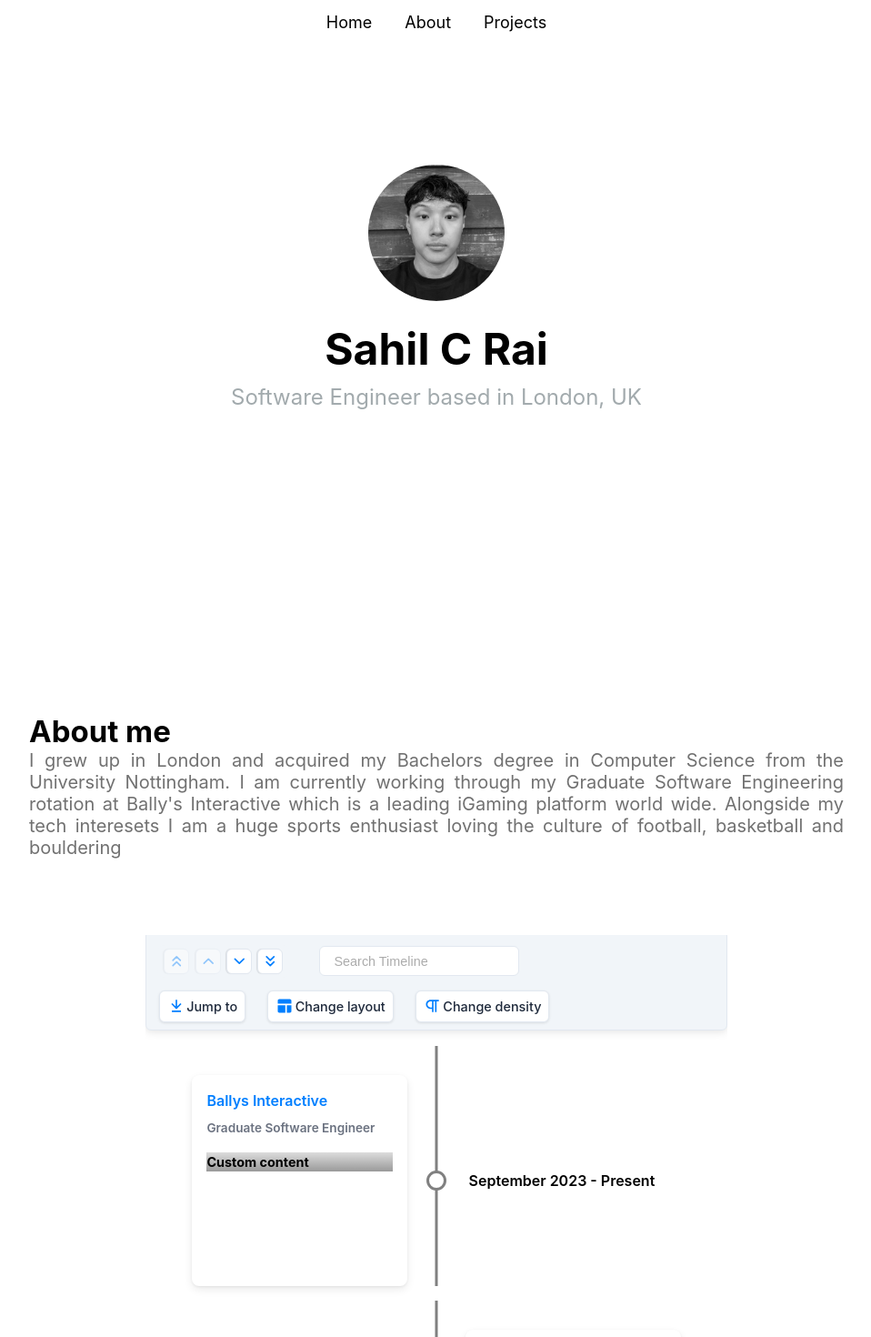
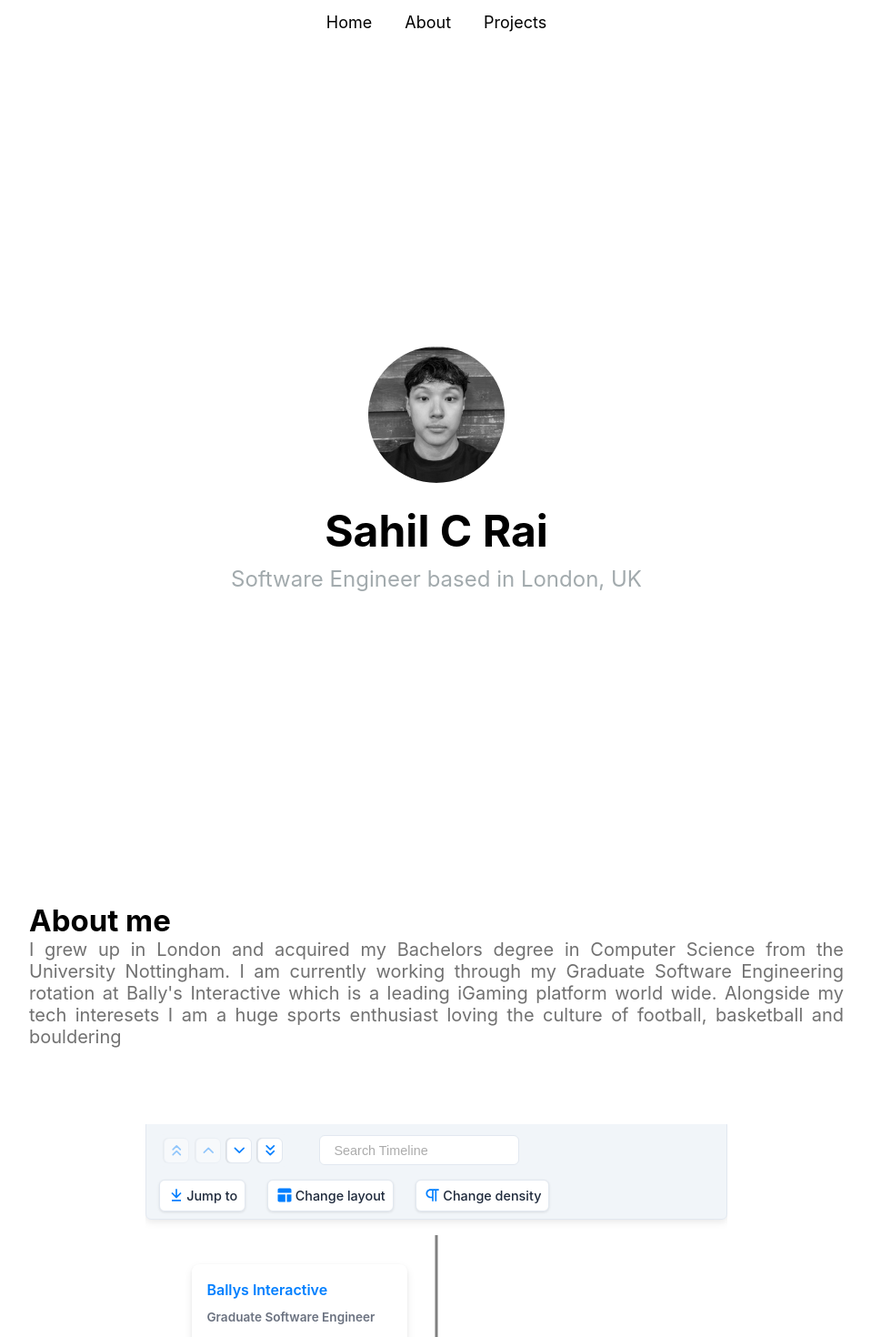
Before and after one commit to SahilRai22/my-portfolio, a React (Create React App) app: page / in a window 1280 px wide. Shown: the top 1470 px of the page at 91% size, without its empty margins (160-1118 px from the left). Built offline with nearby package versions, Linux system fonts and the light colour scheme.

Commit message:
tweak: changes in sizing for components

```diff
--- a/src/components/about/about.css
+++ b/src/components/about/about.css
@@ -1,12 +1,12 @@
 .about-container {
   display: grid;
 
-  height: 110vh;
+  height: 100vh;
   font-size: 22px;
 }
 
 .title {
-  margin-top: 20%;
+  margin-top: 5%;
   margin-bottom: 0%;
   margin-left: 15%;
 }
--- a/src/components/home/home.css
+++ b/src/components/home/home.css
@@ -1,7 +1,7 @@
 .home-container {
   display: grid;
   place-items: center;
-  height: 50vh;
+  height: 100vh;
   font-size: 32px;
   margin-top: 10%;
 }
```
